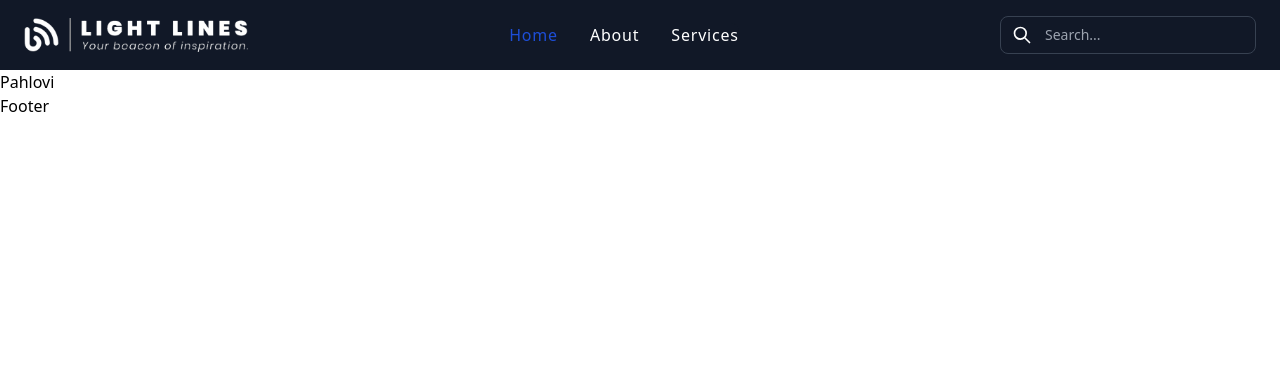
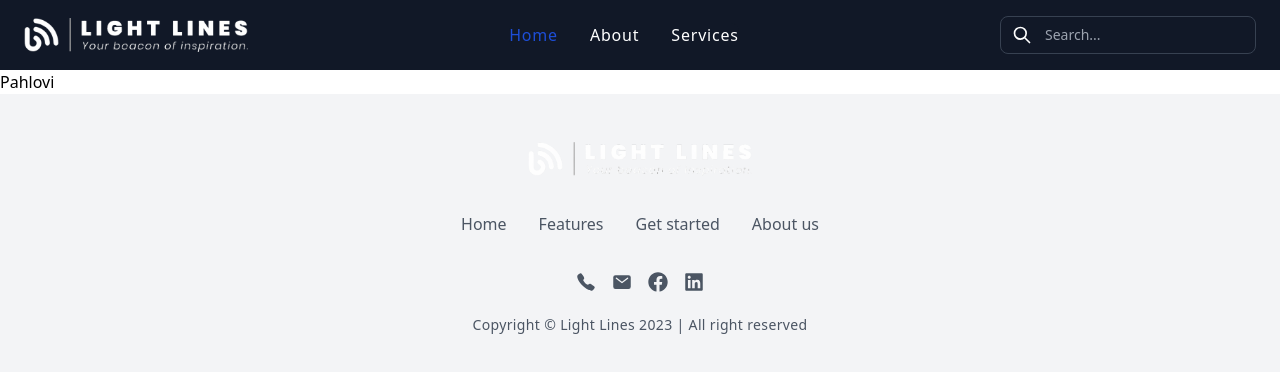
Before and after one commit to mdpahlovi/light-lines, a Next.js app: page / in a window 1280 px wide. Shown: the top 372 px of the page. Built offline with nearby package versions, Linux system fonts and the light colour scheme.

Commit message:
Footer Done

```diff
--- a/components/Layouts/Footer.jsx
+++ b/components/Layouts/Footer.jsx
@@ -1,5 +1,47 @@
-import React from "react";
+import Image from "next/image";
+import Link from "next/link";
+import { IoCall, IoMail } from "react-icons/io5";
+import { FaFacebook, FaLinkedin } from "react-icons/fa";
 
 export default function Footer() {
-    return <div>Footer</div>;
+    const year = new Date().getFullYear();
+
+    return (
+        <footer className="w-full bg-gray-100 dark:bg-gray-900 py-12">
+            <div className="container m-auto space-y-5 text-gray-600 dark:text-gray-300">
+                <Image src="/logo.png" alt="" className="w-48 xs:w-56 mx-auto" width={100} height={100} />
+                <ul role="list" className="flex flex-col items-center justify-center gap-4 py-4 sm:flex-row sm:gap-8">
+                    <Link href="/" className="hover:text-primary">
+                        Home
+                    </Link>
+                    <Link href="/" className="hover:text-primary">
+                        Features
+                    </Link>
+                    <Link href="/" className="hover:text-primary">
+                        Get started
+                    </Link>
+                    <Link href="/" className="hover:text-primary">
+                        About us
+                    </Link>
+                </ul>
+                <div className="m-auto flex w-max items-center justify-between space-x-4">
+                    <a href="tel:+243996660436" aria-label="call">
+                        <IoCall size={20} />
+                    </a>
+                    <a href="mailto:hello@mail.com" aria-label="send mail">
+                        <IoMail size={20} />
+                    </a>
+                    <a href="https://www.facebook.com/pahlovi07" target="_blank">
+                        <FaFacebook size={20} />
+                    </a>
+                    <a href="https://www.linkedin.com/in/mdpahlovi/" target="_blank">
+                        <FaLinkedin size={20} />
+                    </a>
+                </div>
+                <div className="text-center">
+                    <span className="text-sm tracking-wide">Copyright © Light Lines {year} | All right reserved</span>
+                </div>
+            </div>
+        </footer>
+    );
 }
```
